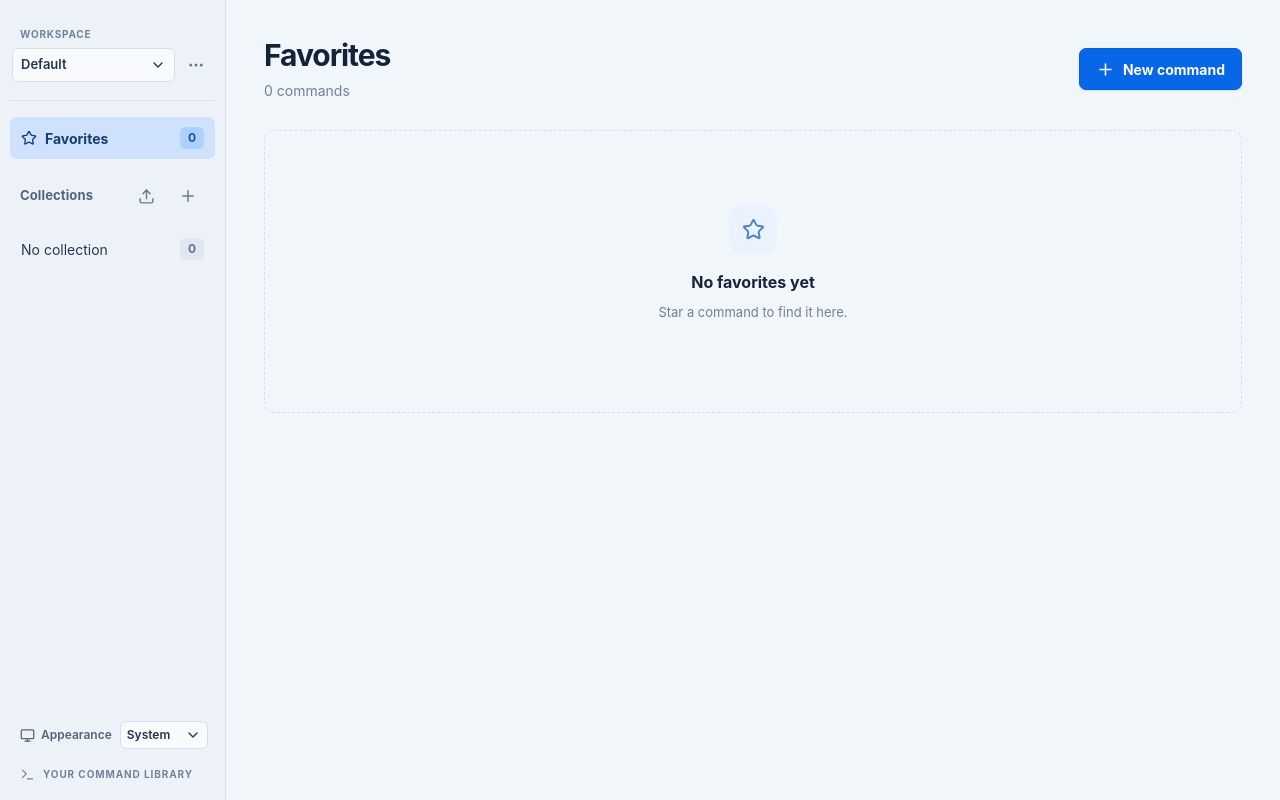
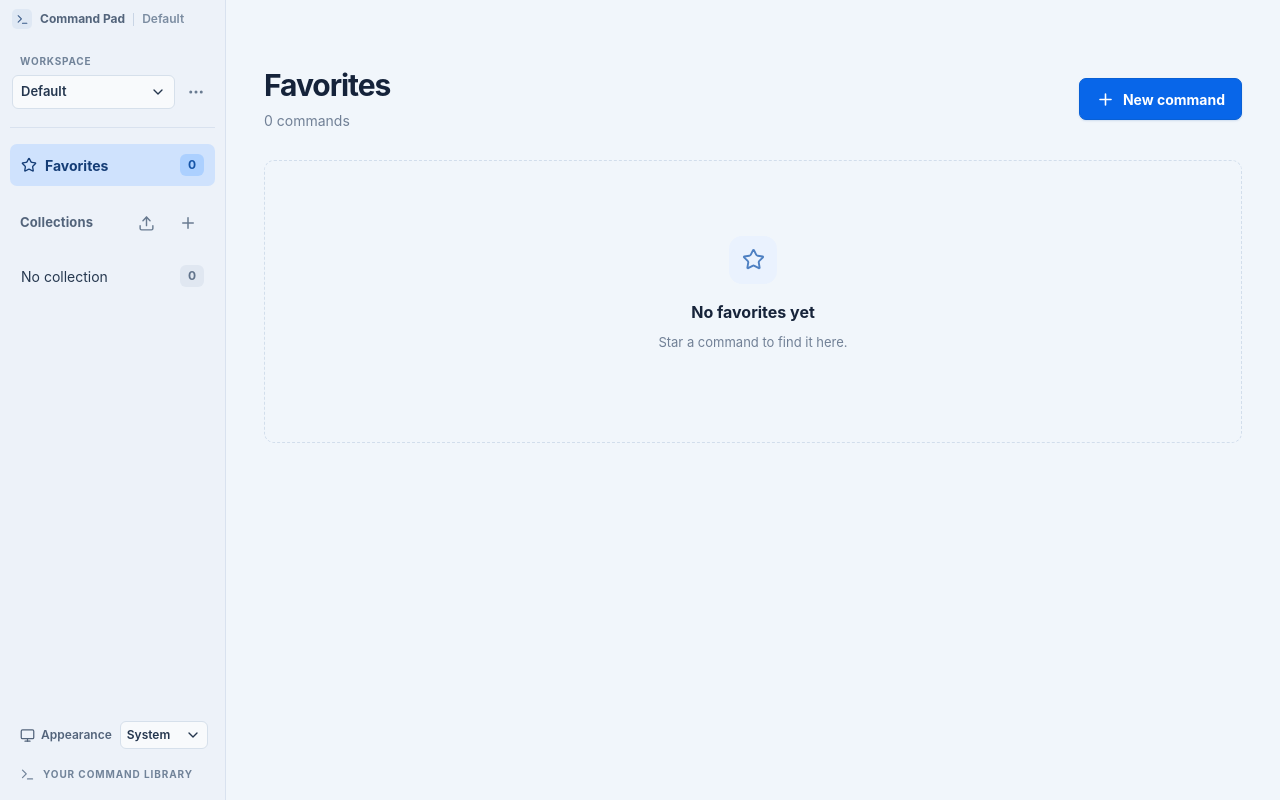
Before and after one commit to Renato1478/command-pad, a React (Vite) app: page / in a window 1280 px wide. Built offline with nearby package versions, Linux system fonts and the light colour scheme.

Commit message:
feat: add custom title bar

```diff
--- a/src-tauri/capabilities/default.json
+++ b/src-tauri/capabilities/default.json
@@ -5,6 +5,10 @@
   "windows": ["main"],
   "permissions": [
     "core:default",
+    "core:window:allow-start-dragging",
+    "core:window:allow-minimize",
+    "core:window:allow-toggle-maximize",
+    "core:window:allow-close",
     "dialog:allow-open",
     "dialog:allow-save",
     "fs:allow-read-text-file",
--- a/src-tauri/tauri.conf.json
+++ b/src-tauri/tauri.conf.json
@@ -16,7 +16,8 @@
         "width": 980,
         "height": 680,
         "minWidth": 640,
-        "minHeight": 480
+        "minHeight": 480,
+        "decorations": false
       }
     ],
     "security": {
--- /dev/null
+++ b/src-tauri/tauri.macos.conf.json
@@ -0,0 +1,18 @@
+{
+  "$schema": "https://schema.tauri.app/config/2",
+  "app": {
+    "windows": [
+      {
+        "title": "Command Pad",
+        "width": 980,
+        "height": 680,
+        "minWidth": 640,
+        "minHeight": 480,
+        "decorations": true,
+        "titleBarStyle": "Overlay",
+        "hiddenTitle": true,
+        "trafficLightPosition": { "x": 14, "y": 12 }
+      }
+    ]
+  }
+}
--- a/src/app/app.tsx
+++ b/src/app/app.tsx
@@ -2,6 +2,7 @@ import { Plus, Star, Terminal } from "lucide-react";
 import type { FormEvent } from "react";
 import { useEffect, useRef, useState } from "react";
 import { ConfirmDialog } from "../components/confirm-dialog";
+import { TitleBar } from "../components/title-bar";
 import { CollectionActions } from "../features/collections/collection-actions";
 import { CollectionDialog } from "../features/collections/collection-dialog";
 import {
@@ -586,7 +587,9 @@ export function App() {
     ).length ?? 0;
 
   return (
-    <div className="flex min-h-screen">
+    <div className="app">
+      <TitleBar workspace={activeWorkspace?.name ?? "Default"} />
+      <div className="app-shell">
         <Sidebar
           data={data}
           selection={selection}
@@ -720,6 +723,7 @@ export function App() {
             </div>
           )}
         </main>
+      </div>
       <CommandDialog
         editor={editor}
         setEditor={setEditor}
--- /dev/null
+++ b/src/components/title-bar.tsx
@@ -0,0 +1,80 @@
+import { getCurrentWindow } from "@tauri-apps/api/window";
+import { Copy, Maximize2, Minus, Terminal, X } from "lucide-react";
+import { useEffect, useState } from "react";
+
+const inTauri = "__TAURI_INTERNALS__" in globalThis;
+const onMac = /Macintosh|Mac OS X/.test(navigator.userAgent);
+const appWindow = inTauri ? getCurrentWindow() : null;
+
+export function TitleBar({ workspace }: { workspace: string }) {
+  const [maximized, setMaximized] = useState(false);
+
+  useEffect(() => {
+    if (!appWindow) return;
+    let disposed = false;
+    const sync = () => {
+      appWindow.isMaximized().then(
+        (value) => {
+          if (!disposed) setMaximized(value);
+        },
+        () => {
+          // Ignore windows that disappear while resizing.
+        },
+      );
+    };
+    sync();
+    const unlisten = appWindow.onResized(sync);
+    return () => {
+      disposed = true;
+      unlisten.then((stop) => stop());
+    };
+  }, []);
+
+  return (
+    <header
+      className={onMac ? "title-bar title-bar-mac" : "title-bar"}
+      data-tauri-drag-region
+    >
+      <div className="title-bar-brand" data-tauri-drag-region>
+        <span className="title-bar-mark">
+          <Terminal size={13} />
+        </span>
+        <span className="title-bar-name">Command Pad</span>
+        <span className="title-bar-separator" />
+        <span className="title-bar-workspace">{workspace}</span>
+      </div>
+      <div className="title-bar-drag" data-tauri-drag-region />
+      {appWindow && !onMac && (
+        <div className="window-controls">
+          <button
+            type="button"
+            className="window-control"
+            aria-label="Minimize"
+            title="Minimize"
+            onClick={() => void appWindow.minimize()}
+          >
+            <Minus size={15} />
+          </button>
+          <button
+            type="button"
+            className="window-control"
+            aria-label={maximized ? "Restore" : "Maximize"}
+            title={maximized ? "Restore" : "Maximize"}
+            onClick={() => void appWindow.toggleMaximize()}
+          >
+            {maximized ? <Copy size={13} /> : <Maximize2 size={13} />}
+          </button>
+          <button
+            type="button"
+            className="window-control window-close"
+            aria-label="Close"
+            title="Close"
+            onClick={() => void appWindow.close()}
+          >
+            <X size={16} />
+          </button>
+        </div>
+      )}
+    </header>
+  );
+}
--- a/src/style/styles.css
+++ b/src/style/styles.css
@@ -32,16 +32,105 @@ select:focus-visible {
   outline: 3px solid #7ab3ff;
   outline-offset: 2px;
 }
+.app {
+  display: flex;
+  flex-direction: column;
+  height: 100vh;
+  overflow: hidden;
+}
+.title-bar {
+  display: flex;
+  align-items: center;
+  flex: 0 0 38px;
+  padding-left: 12px;
+  background: linear-gradient(
+    to right,
+    #edf2f9 0 225px,
+    #d9e2ef 225px 226px,
+    #f1f6fb 226px
+  );
+  user-select: none;
+  -webkit-user-select: none;
+}
+.title-bar-mac {
+  padding-left: 80px;
+}
+.title-bar-brand {
+  display: flex;
+  align-items: center;
+  gap: 8px;
+  min-width: 0;
+  color: #53647b;
+  font-size: 12px;
+  font-weight: 650;
+}
+.title-bar-brand > * {
+  pointer-events: none;
+}
+.title-bar-mark {
+  display: grid;
+  place-items: center;
+  width: 20px;
+  height: 20px;
+  border-radius: 5px;
+  background: #dfe8f4;
+  color: #3a5b89;
+}
+.title-bar-name {
+  white-space: nowrap;
+}
+.title-bar-separator {
+  width: 1px;
+  height: 13px;
+  background: #c9d5e5;
+}
+.title-bar-workspace {
+  overflow: hidden;
+  color: #7b8ca1;
+  font-weight: 600;
+  text-overflow: ellipsis;
+  white-space: nowrap;
+}
+.title-bar-drag {
+  flex: 1;
+  align-self: stretch;
+}
+.window-controls {
+  display: flex;
+  align-self: stretch;
+}
+.window-control {
+  display: grid;
+  place-items: center;
+  width: 46px;
+  padding: 0;
+  border: 0;
+  background: transparent;
+  color: #53647b;
+}
+.window-control:hover {
+  background: #dfe8f4;
+  color: #17243a;
+}
+.window-control:focus-visible {
+  outline-offset: -3px;
+}
+.window-control.window-close:hover {
+  background: #e81123;
+  color: #fff;
+}
 .app-shell {
   display: flex;
-  min-height: 100vh;
+  flex: 1;
+  min-height: 0;
 }
 .sidebar {
   width: 226px;
   flex: 0 0 226px;
   display: flex;
   flex-direction: column;
-  padding: 27px 10px 18px;
+  overflow-y: auto;
+  padding: 16px 10px 18px;
   background: #edf2f9;
   border-right: 1px solid #d9e2ef;
 }
@@ -178,7 +267,8 @@ select:focus-visible {
 .main {
   flex: 1;
   min-width: 0;
-  padding: 38px 38px 48px;
+  overflow-y: auto;
+  padding: 30px 38px 48px;
 }
 .main-header {
   display: flex;
--- a/src/style/theme.css
+++ b/src/style/theme.css
@@ -1,6 +1,39 @@
 :root[data-theme="dark"] {
   color: #e6edf7;
   background: #101722;
+}
+
+:root[data-theme="dark"] .title-bar {
+  background: linear-gradient(
+    to right,
+    #182231 0 225px,
+    #344256 225px 226px,
+    #101722 226px
+  );
+}
+:root[data-theme="dark"] .title-bar-brand {
+  color: #b3c2d6;
+}
+:root[data-theme="dark"] .title-bar-mark {
+  background: #2b3a4e;
+  color: #9fc4f5;
+}
+:root[data-theme="dark"] .title-bar-separator {
+  background: #40516a;
+}
+:root[data-theme="dark"] .title-bar-workspace {
+  color: #93a5bc;
+}
+:root[data-theme="dark"] .window-control {
+  color: #b3c2d6;
+}
+:root[data-theme="dark"] .window-control:hover {
+  background: #2b3a4e;
+  color: #e6edf7;
+}
+:root[data-theme="dark"] .window-control.window-close:hover {
+  background: #e81123;
+  color: #fff;
 }
 
 :root[data-theme="dark"] .sidebar {
```
Lines whose indentation alone changed are shown as unchanged.
